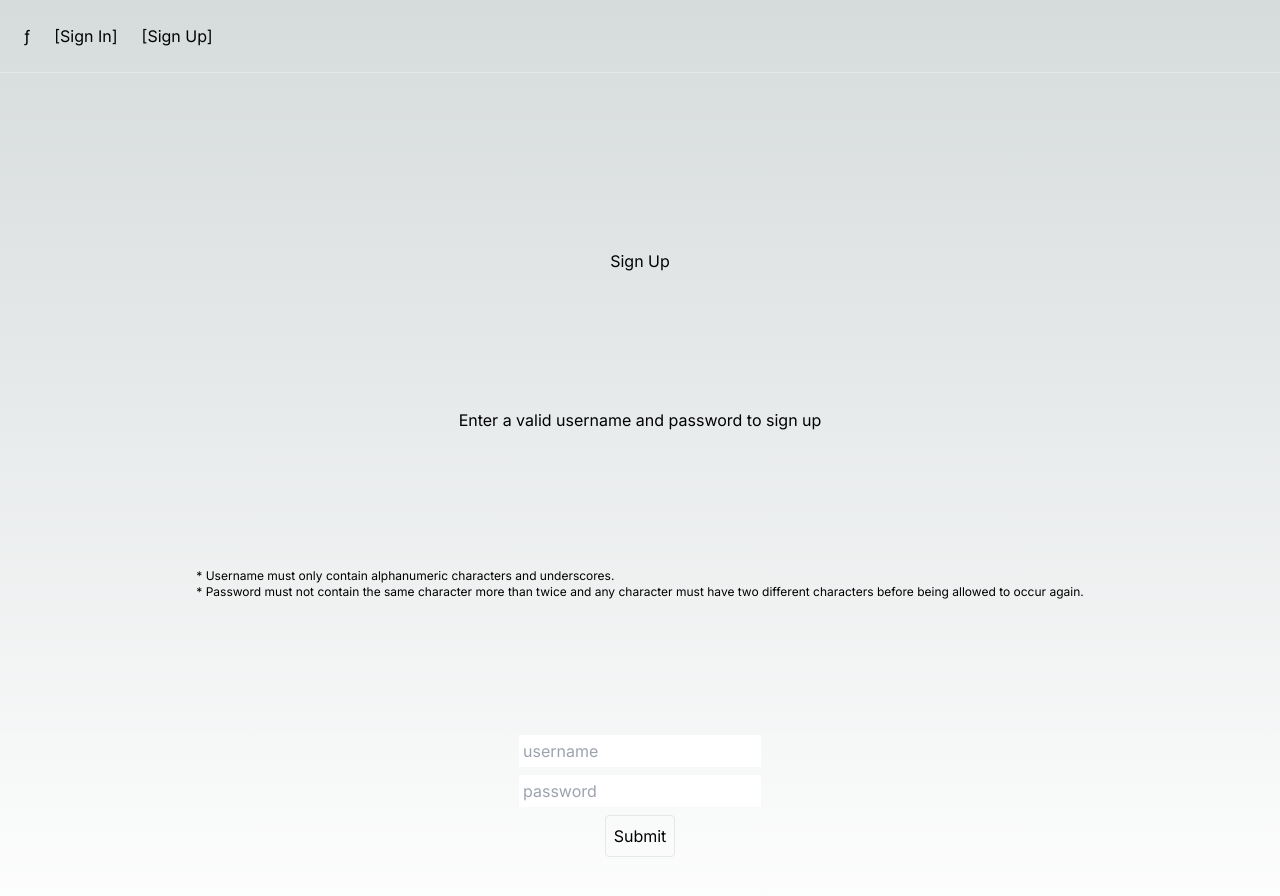
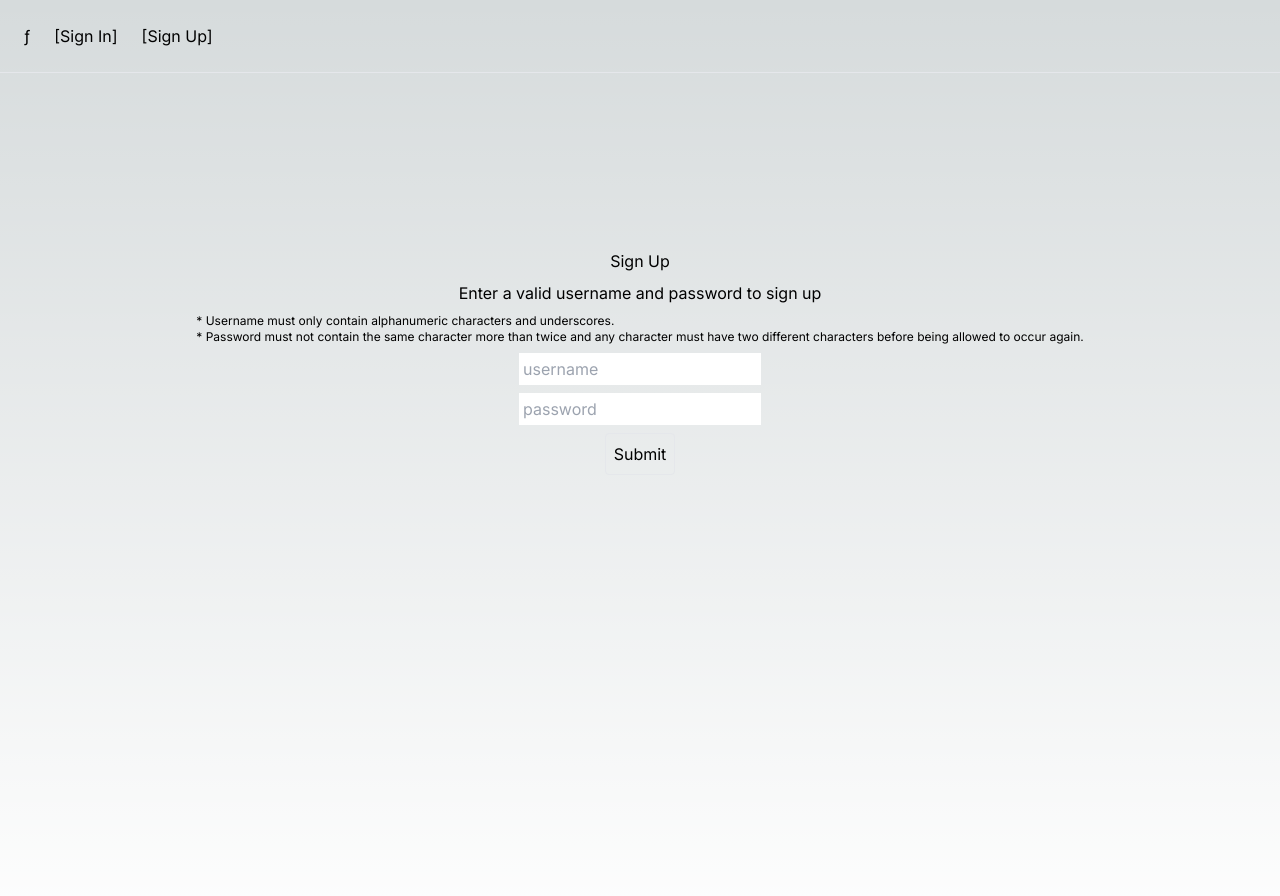
Before and after one commit to cmusson/cmusson-renft-assessment, a Next.js app: page /signUp in a window 1280 px wide. Shown: the top 896 px of the page. Built offline with nearby package versions, Linux system fonts and the light colour scheme.

Commit message:
fixed signup styling

```diff
--- a/app/signUp/page.tsx
+++ b/app/signUp/page.tsx
@@ -3,7 +3,7 @@
 export default function SignUp() {
   // Form to sign up and login
   return (
-    <main className="flex min-h-screen flex-col items-center justify-between p-24">
+    <main className="flex min-h-screen flex-col items-center justify-start gap-2 p-24">
       <h1>{`Sign Up`}</h1>
       <p>Enter a valid username and password to sign up</p>
       <div className="flex flex-col  text-xs">
```
